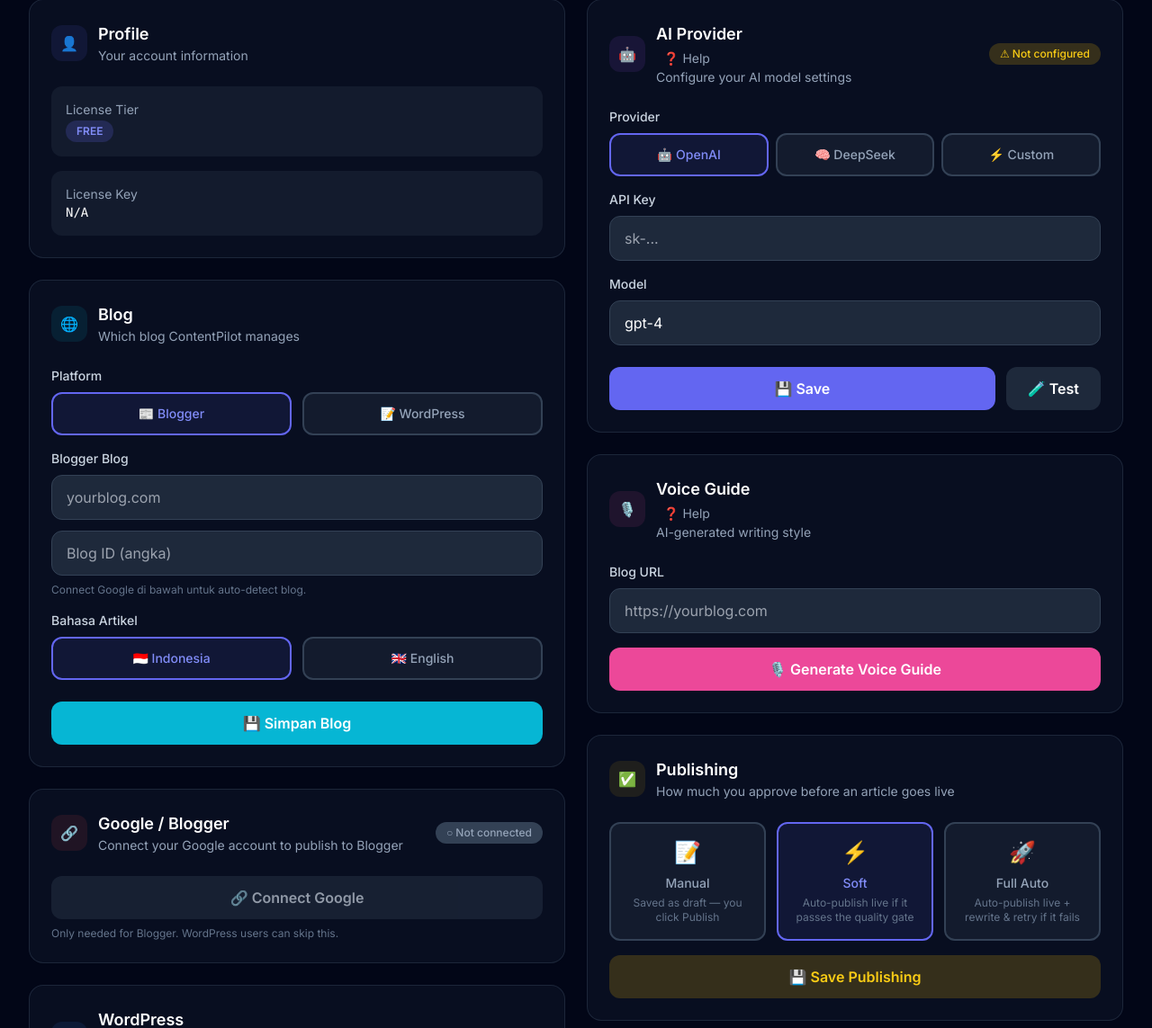
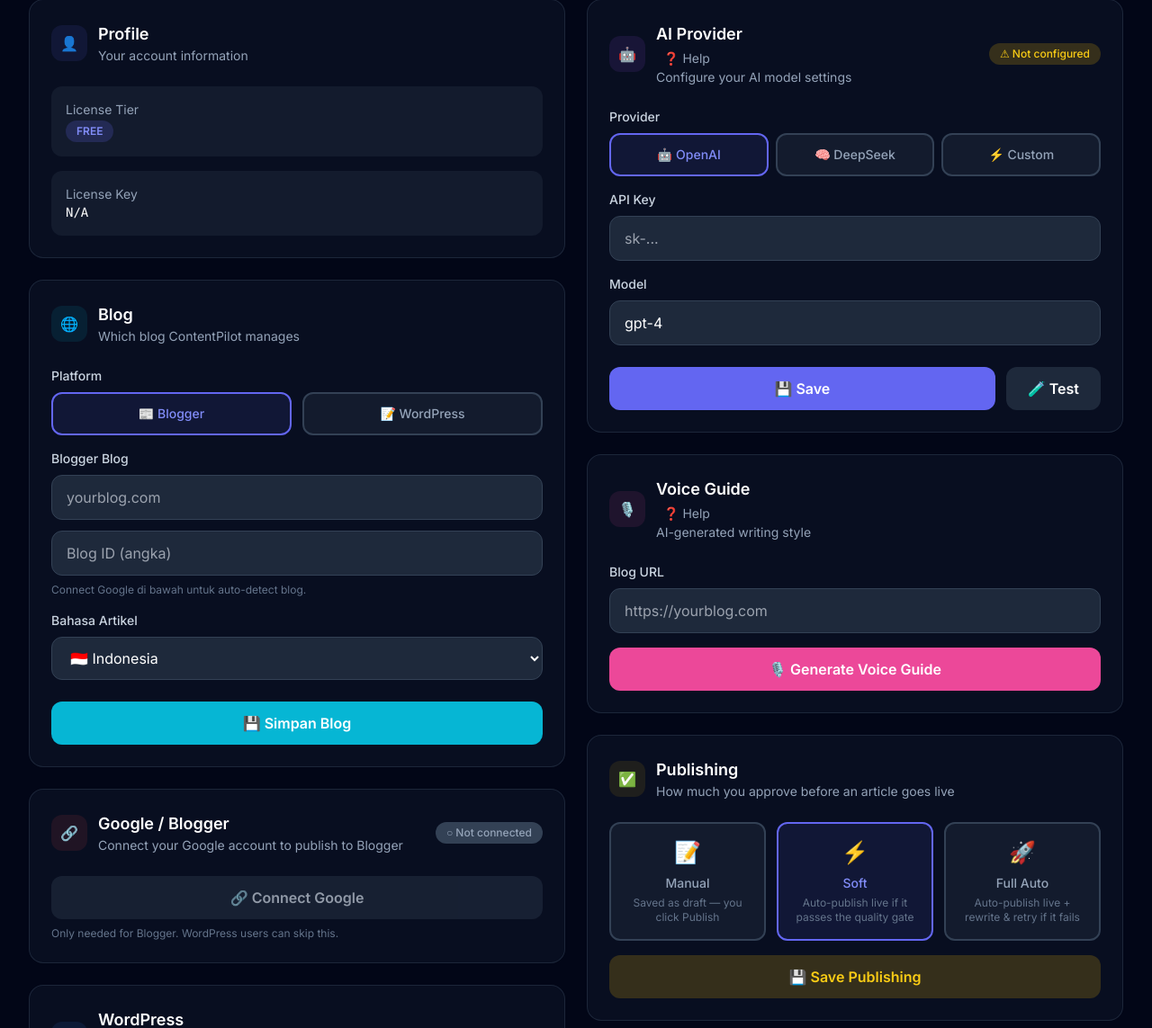
Before and after one commit to bagasunix/content-pilot, a Flask app: page /settings in a window 1280 px wide. Shown: the part 194-1337 px from the top of the page at 90% size. Run offline with Flask 3, Linux system fonts and the light colour scheme; the visitor is signed in with stand-in values (Sample User, id 1); data that the repository does not hold is empty; some libraries are stand-ins or nearby versions.

Commit message:
fix: language selector → simple dropdown instead of button group
Dropdown is clearer for users:
- Shows current selection
- No confusion about what's clickable
- Consistent with other form elements

```diff
--- a/web/templates/settings.html
+++ b/web/templates/settings.html
@@ -145,17 +145,11 @@
                     <!-- Language -->
                     <div>
                         <label class="block text-sm font-medium text-surface-300 mb-2">Bahasa Artikel</label>
-                        <div data-pick="language">
-                            <div class="grid grid-cols-2 gap-3">
-                                <button type="button" data-val="id"
-                                        class="py-3 px-4 rounded-xl text-sm font-medium transition-all border-2
-                                        {% if config.get('language', 'id') == 'id' %}border-primary-500 bg-primary-500/10 text-primary-400{% else %}border-surface-700 bg-surface-800/50 text-surface-400 hover:border-surface-600{% endif %}">🇮🇩 Indonesia</button>
-                                <button type="button" data-val="en"
-                                        class="py-3 px-4 rounded-xl text-sm font-medium transition-all border-2
-                                        {% if config.get('language', 'id') == 'en' %}border-primary-500 bg-primary-500/10 text-primary-400{% else %}border-surface-700 bg-surface-800/50 text-surface-400 hover:border-surface-600{% endif %}">🇬🇧 English</button>
-                            </div>
-                            <input type="hidden" name="language" id="language_input" value="{{ config.get('language', 'id') }}">
-                        </div>
+                        <select name="language"
+                                class="w-full px-4 py-3 bg-surface-800 border border-surface-700 rounded-xl text-white focus:border-primary-500 focus:outline-none">
+                            <option value="id" {% if config.get('language', 'id') == 'id' %}selected{% endif %}>🇮🇩 Indonesia</option>
+                            <option value="en" {% if config.get('language', 'id') == 'en' %}selected{% endif %}>🇬🇧 English</option>
+                        </select>
                     </div>
                 </div>
 
```
Also changed, not shown: 1 other file.
